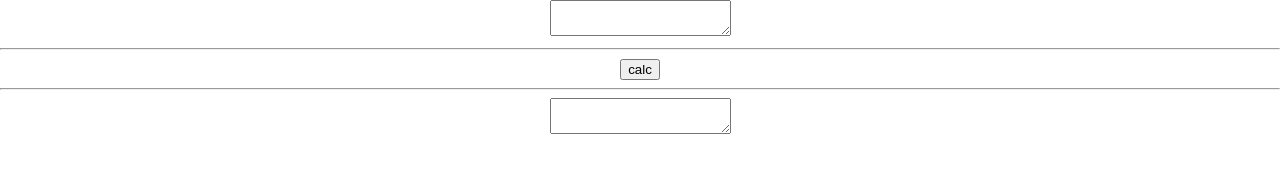
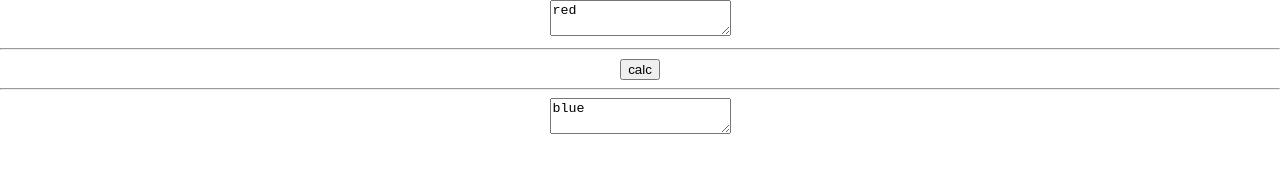
Before and after one commit to shj0000/chain, a React (Create React App) app in the folder rpc_api_client_basic/rpc-react/: page / in a window 1280 px wide. Shown: the top 188 px of the page. Built offline with nearby package versions, Linux system fonts and the light colour scheme.

Commit message:
init rpc client reactjs

```diff
--- a/rpc_api_client_basic/rpc-react/src/component/Comp7.js
+++ b/rpc_api_client_basic/rpc-react/src/component/Comp7.js
@@ -3,33 +3,40 @@ import React from 'react';
 class Comp7 extends React.Component {
   constructor(props) {
     super(props);
-    this.state = {favoritecolor: "red"};
+    this.state = {
+		input: "red",
+		output: "blue"
+
+	};
   }
-  static getDerivedStateFromProps(props, state) {
-    return {favoritecolor: props.favcol };
+
+  componentDidMount() {
   }
-  componentDidMount() {
-    setTimeout(() => {
-      this.setState({favoritecolor: "yellow"})
-    }, 1000)
-    console.log("test");
-  }
-  test() {
+
+  calc = () => {
+	let my = this;
 	let config = {
 		default_input_data: ``,
 		send_func: a => alert(a),
 	};
+    console.log(this.state.input);
 	config.send_func(33);
   }
 
+  onChangeTxt = () => {
+    console.log(11);
+  }
+
   render() {
-    return <div>
-		<textarea/>
-		<hr/>
-		<button onClick={this.test}>calc</button>
-		<hr/>
-		<textarea/>
-	</div>;
+    return (
+		<div>
+			<textarea value={this.state.input} onChange={this.onChangeTxt}/>
+			<hr/>
+			<button onClick={this.calc}>calc</button>
+			<hr/>
+			<textarea value={this.state.output} onChange={this.onChangeTxt}/>
+		</div>
+	);
   }
 }
 
```
